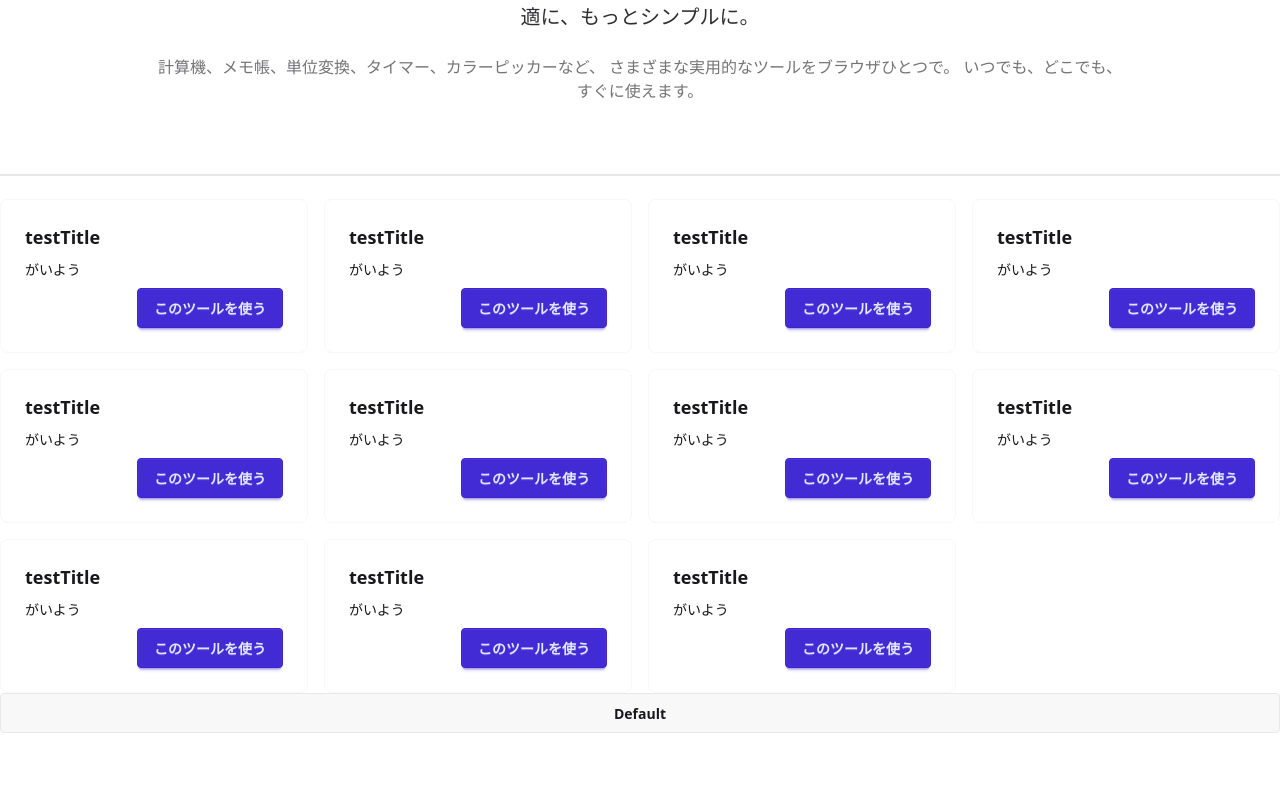
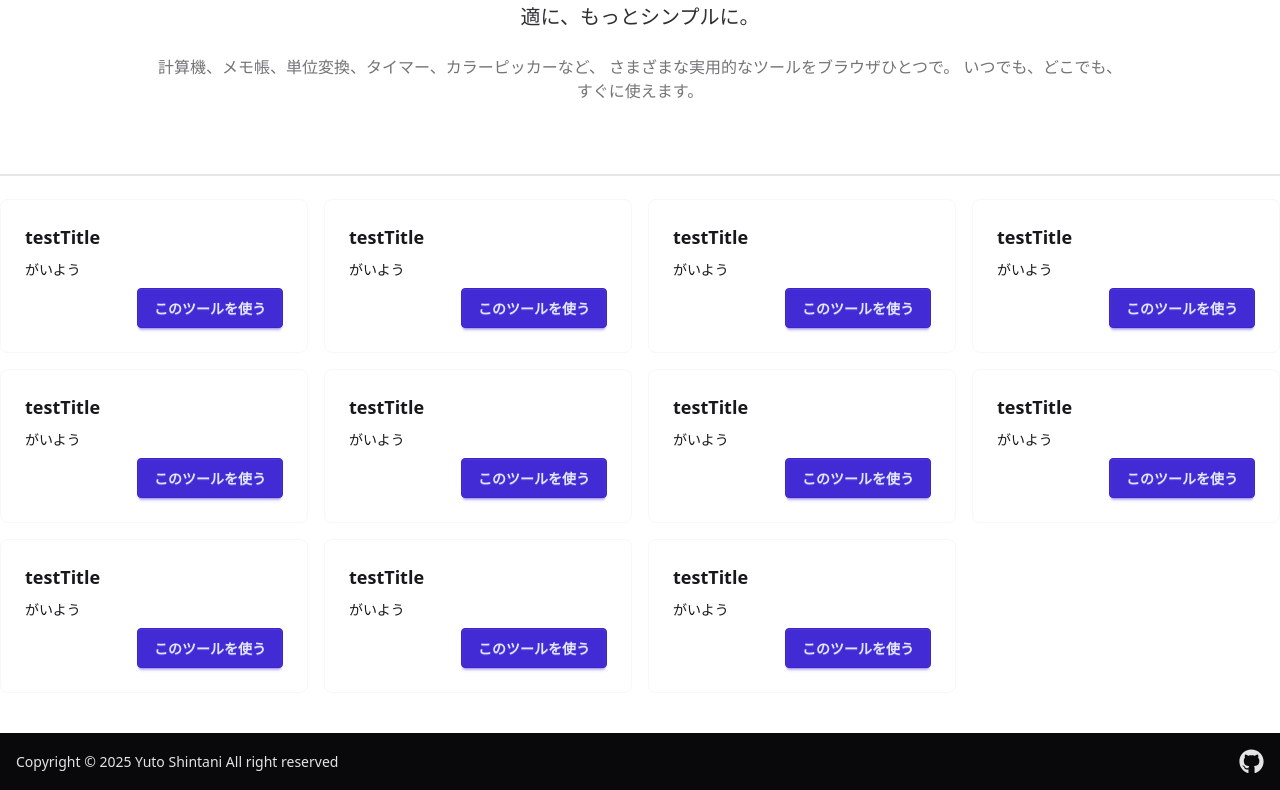
Before and after one commit to yuto0623/pocket-all, a Next.js app: page / in a window 1280 px wide. Shown: the part 194-984 px from the top of the page. Before the commit the page ends 927 px from the top, so only its background shows below. Built offline with nearby package versions, Linux system fonts and the light colour scheme.

Commit message:
Add Footer component and integrate it into the layout; remove Header from Home page

```diff
--- /dev/null
+++ b/app/components/Footer/Footer.tsx
@@ -0,0 +1,26 @@
+import { FaGithub } from "react-icons/fa";
+
+export default function Footer() {
+	return (
+		<footer className="footer sm:footer-horizontal bg-neutral text-neutral-content items-center p-4">
+			<aside
+				className="grid-flow-col items-center mx-auto sm:mx-0
+      "
+			>
+				<p className="">
+					Copyright © {new Date().getFullYear()} Yuto Shintani All right
+					reserved
+				</p>
+			</aside>
+			<nav className="grid-flow-col gap-4 place-self-center justify-self-end">
+				<a
+					href="https://github.com/yuto0623/pocket-all"
+					target="_blank"
+					rel="noopener noreferrer"
+				>
+					<FaGithub size={25} />
+				</a>
+			</nav>
+		</footer>
+	);
+}
--- a/app/layout.tsx
+++ b/app/layout.tsx
@@ -2,6 +2,8 @@ import type { Metadata } from "next";
 import { ThemeProvider } from "next-themes";
 import { Geist, Geist_Mono } from "next/font/google";
 import "./globals.css";
+import Footer from "./components/Footer/Footer";
+import Header from "./components/Header/Header";
 
 const geistSans = Geist({
 	variable: "--font-geist-sans",
@@ -29,7 +31,11 @@ export default function RootLayout({
 			<body
 				className={`${geistSans.variable} ${geistMono.variable} antialiased`}
 			>
-				<ThemeProvider>{children}</ThemeProvider>
+				<ThemeProvider>
+					<Header />
+					{children}
+					<Footer />
+				</ThemeProvider>
 			</body>
 		</html>
 	);
--- a/app/page.tsx
+++ b/app/page.tsx
@@ -5,7 +5,6 @@ import Header from "./components/Header/Header";
 export default function Home() {
 	return (
 		<div>
-			<Header />
 			<div className="flex flex-col">
 				<div className="max-w-5xl mx-auto text-center py-12 px-6">
 					<h1 className="text-4xl font-bold mb-4">PocketALL</h1>
@@ -20,7 +19,7 @@ export default function Home() {
 					</p>
 				</div>
 				<div className="divider" />
-				<div className="grid grid-cols-1 sm:grid-cols-2 lg:grid-cols-3 xl:grid-cols-4 gap-4 w-full max-w-[1600px] mx-auto">
+				<div className="grid grid-cols-1 sm:grid-cols-2 lg:grid-cols-3 xl:grid-cols-4 gap-4 w-full max-w-[1600px] mx-auto mb-10">
 					<Card title="testTitle" href="/">
 						<p>がいよう</p>
 					</Card>
@@ -55,9 +54,6 @@ export default function Home() {
 						<p>がいよう</p>
 					</Card>
 				</div>
-				<button type="button" className="btn">
-					Default
-				</button>
 			</div>
 		</div>
 	);
```
